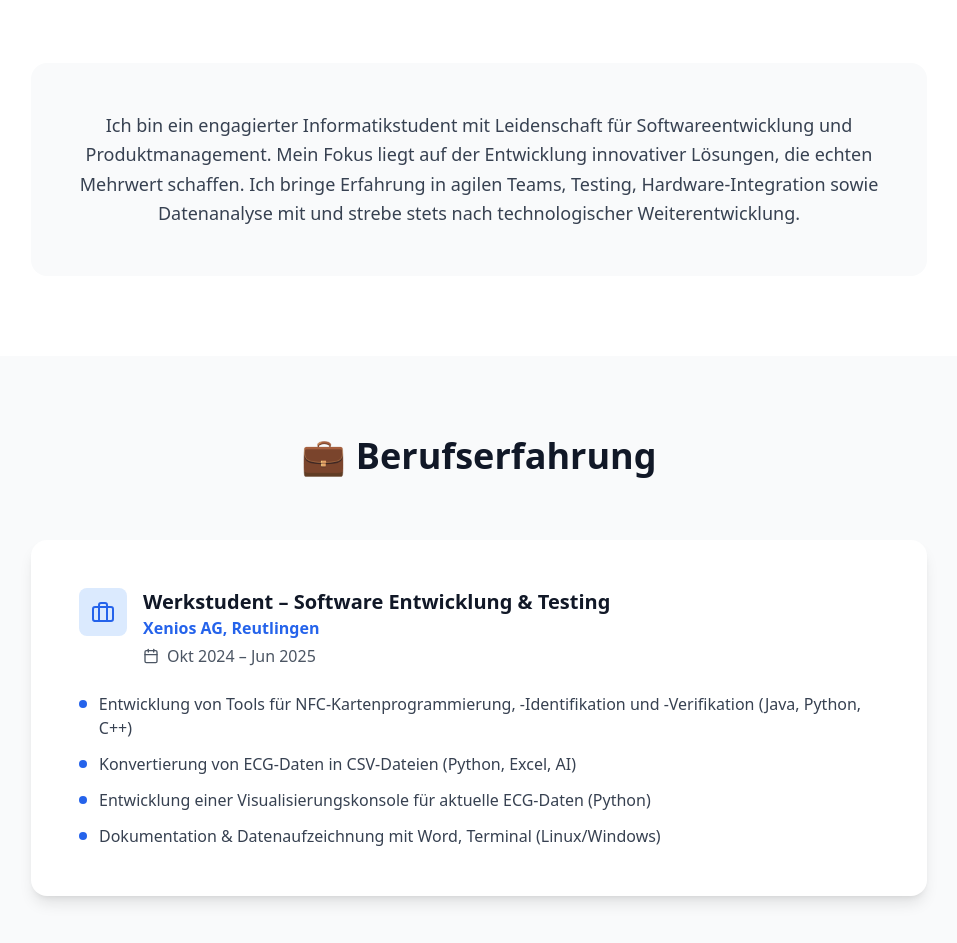
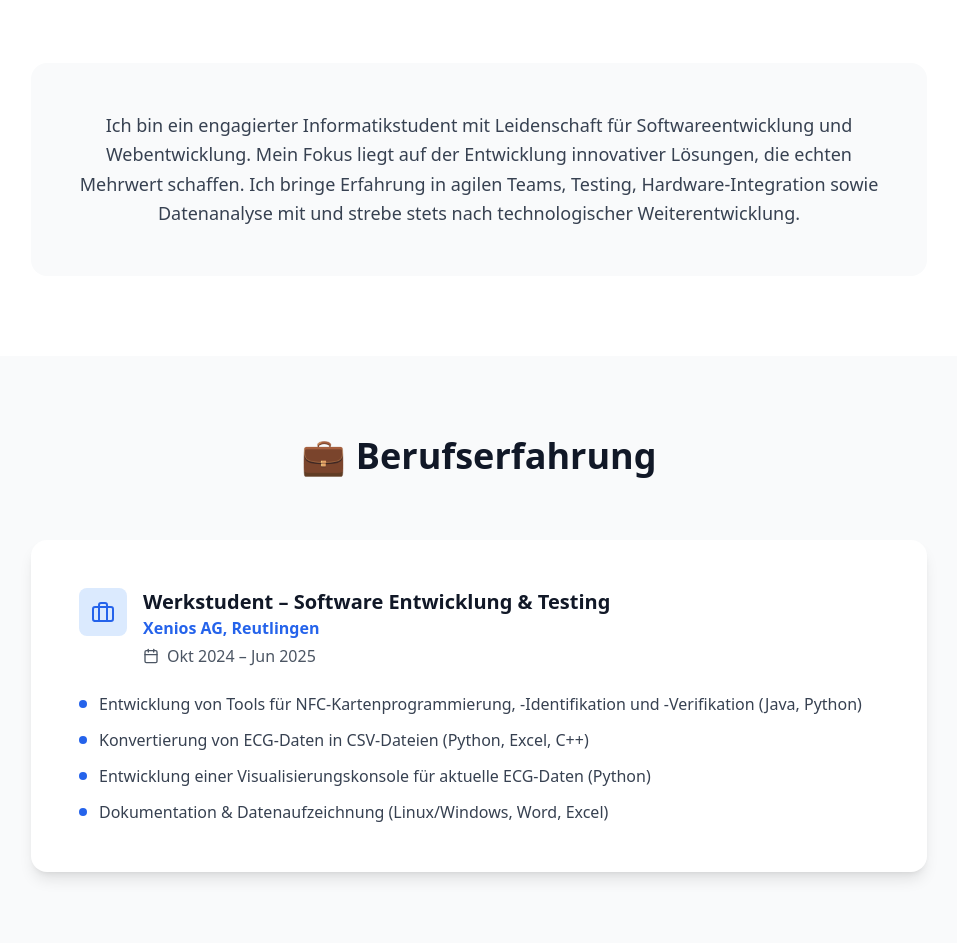
Before and after one commit to Rash2213/My-Website, a React (Vite) app: page / in a window 1280 px wide. Shown: the part 649-1592 px from the top of the page, without its empty margins (161-1118 px from the left). Built offline with nearby package versions, Linux system fonts and the light colour scheme.

Commit message:
Fixed minor error

```diff
--- a/src/App.tsx
+++ b/src/App.tsx
@@ -1,14 +1,8 @@
-import React, { useState } from 'react';
+import { useState } from 'react';
 import {
   Menu,
   X,
   ArrowRight,
-  Star,
-  Users,
-  Zap,
-  Shield,
-  ChevronDown,
-  Play,
   Mail,
   Phone,
   MapPin,
@@ -20,8 +14,6 @@ import {
   Award,
   Globe,
   Calendar,
-  ExternalLink,
-  Download,
   User,
   Wrench
 } from 'lucide-react';
@@ -182,7 +174,7 @@ function App() {
           <div className="max-w-4xl mx-auto">
             <div className="bg-gray-50 rounded-2xl p-8 lg:p-12">
               <p className="text-lg text-gray-700 leading-relaxed text-center">
-                Ich bin ein engagierter Informatikstudent mit Leidenschaft für Softwareentwicklung und Produktmanagement.
+                Ich bin ein engagierter Informatikstudent mit Leidenschaft für Softwareentwicklung und Webentwicklung.
                 Mein Fokus liegt auf der Entwicklung innovativer Lösungen, die echten Mehrwert schaffen. Ich bringe
                 Erfahrung in agilen Teams, Testing, Hardware-Integration sowie Datenanalyse mit und strebe stets nach
                 technologischer Weiterentwicklung.
@@ -218,11 +210,11 @@ function App() {
               <ul className="space-y-3 text-gray-700">
                 <li className="flex items-start space-x-3">
                   <div className="w-2 h-2 bg-blue-600 rounded-full mt-2"></div>
-                  <span>Entwicklung von Tools für NFC-Kartenprogrammierung, -Identifikation und -Verifikation (Java, Python, C++)</span>
+                  <span>Entwicklung von Tools für NFC-Kartenprogrammierung, -Identifikation und -Verifikation (Java, Python)</span>
                 </li>
                 <li className="flex items-start space-x-3">
                   <div className="w-2 h-2 bg-blue-600 rounded-full mt-2"></div>
-                  <span>Konvertierung von ECG-Daten in CSV-Dateien (Python, Excel, AI)</span>
+                  <span>Konvertierung von ECG-Daten in CSV-Dateien (Python, Excel, C++)</span>
                 </li>
                 <li className="flex items-start space-x-3">
                   <div className="w-2 h-2 bg-blue-600 rounded-full mt-2"></div>
@@ -230,7 +222,7 @@ function App() {
                 </li>
                 <li className="flex items-start space-x-3">
                   <div className="w-2 h-2 bg-blue-600 rounded-full mt-2"></div>
-                  <span>Dokumentation & Datenaufzeichnung mit Word, Terminal (Linux/Windows)</span>
+                  <span>Dokumentation & Datenaufzeichnung (Linux/Windows, Word, Excel)</span>
                 </li>
               </ul>
             </div>
@@ -367,10 +359,6 @@ function App() {
               </div>
             ))}
           </div>
-
-          <div className="text-center mt-12">
-            <p className="text-lg text-gray-600 mb-4">Rezensionen und Fotos, über 600 Follower</p>
-          </div>
         </div>
       </section>
 
@@ -388,6 +376,8 @@ function App() {
                   <Award className="w-6 h-6 text-yellow-600" />
                 </div>
                 <div>
+                  <h3 className="text-xl font-bold text-gray-900">Abiturzeugnis (auch als Nachweis für Deutsch Niveau C2)</h3>
+                  <h3 className="text-xl font-bold text-gray-900">Immatrikulationsbescheinigung</h3>
                   <h3 className="text-xl font-bold text-gray-900">Zeugnis der Werkstudententätigkeit bei Xenios AG</h3>
                   <p className="text-gray-600">Weitere Nachweise auf Anfrage erhältlich</p>
                 </div>
@@ -439,7 +429,7 @@ function App() {
                 </div>
                 <div>
                   <h3 className="font-bold text-gray-900 mb-2">Standort</h3>
-                  <p className="text-gray-600">Schickhardtstraße 9<br />Deutschland</p>
+                  <p className="text-gray-600">Schickhardtstraße 9<br />Deutschland<br />Baden Württemberg<br />Tübingen 72072</p>
                 </div>
               </div>
             </div>
@@ -459,14 +449,14 @@ function App() {
             </div>
 
             <p className="text-gray-400 max-w-2xl mx-auto">
-              Informatikstudent mit Leidenschaft für innovative Softwarelösungen und Produktmanagement.
+              Informatikstudent mit Leidenschaft für innovative Softwarelösungen.
             </p>
 
             <div className="flex justify-center space-x-6">
-              <a href="https://linkedin.com" target="_blank" rel="noopener noreferrer" className="text-gray-400 hover:text-white transition-colors">
+              <a href="www.linkedin.com/in/yassein-rashwan" target="_blank" rel="noopener noreferrer" className="text-gray-400 hover:text-white transition-colors">
                 <Linkedin className="w-6 h-6" />
               </a>
-              <a href="https://github.com" target="_blank" rel="noopener noreferrer" className="text-gray-400 hover:text-white transition-colors">
+              <a href="https://github.com/Rash2213" target="_blank" rel="noopener noreferrer" className="text-gray-400 hover:text-white transition-colors">
                 <Github className="w-6 h-6" />
               </a>
               <a href="mailto:yassinrash7@gmail.com" className="text-gray-400 hover:text-white transition-colors">
```
